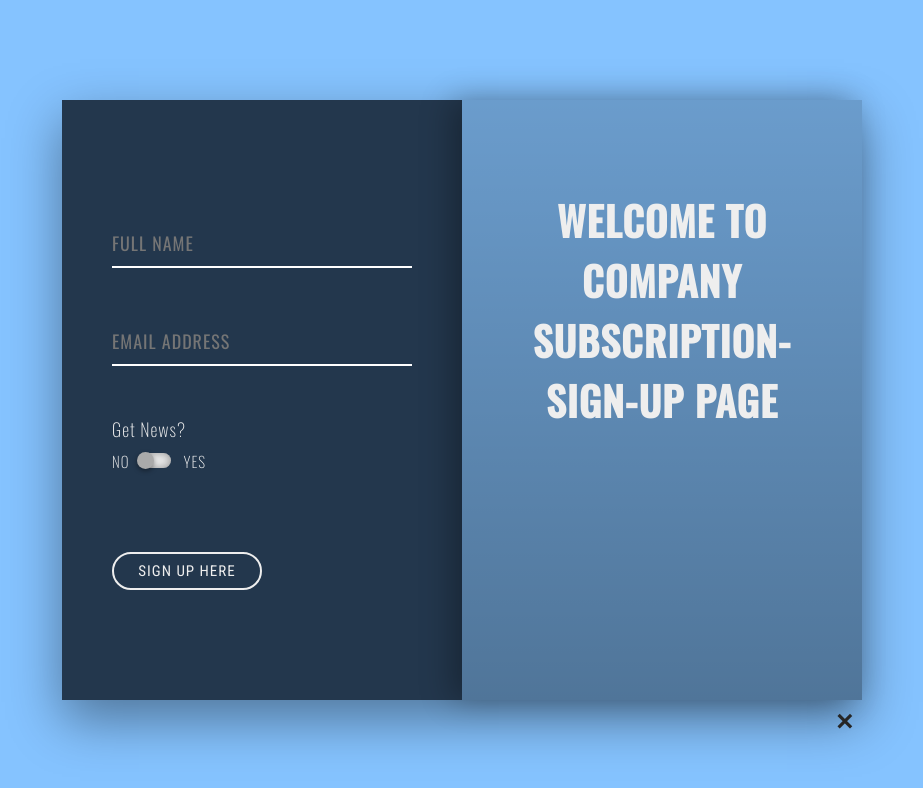
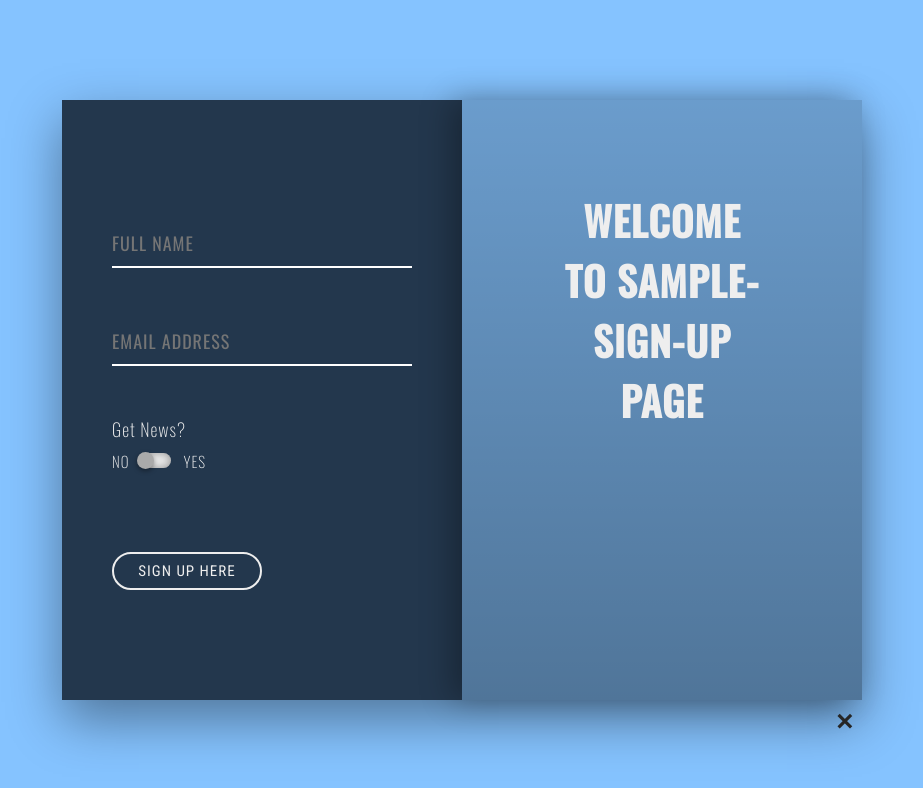
Before and after one commit to amv-coding/sign-up-sample, a plain HTML site: page index.html in a window 1280 px wide. Both pictures are taken after a click on the button "CLICK NOW". Shown: the whole page, without its empty margins (178-1101 px from the left). Drawn offline with nearby package versions, Linux system fonts and the light colour scheme.

Commit message:
Update index.html

```diff
--- a/index.html
+++ b/index.html
@@ -32,7 +32,7 @@
             </form>
 
             <div class="header">
-                <h1>Welcome to Company Subscription-Sign-Up page</h1>
+                <h1>Welcome to Sample-Sign-Up page</h1>
             </div>
 
             <div class="x-btn">&#10005;</div>
```
